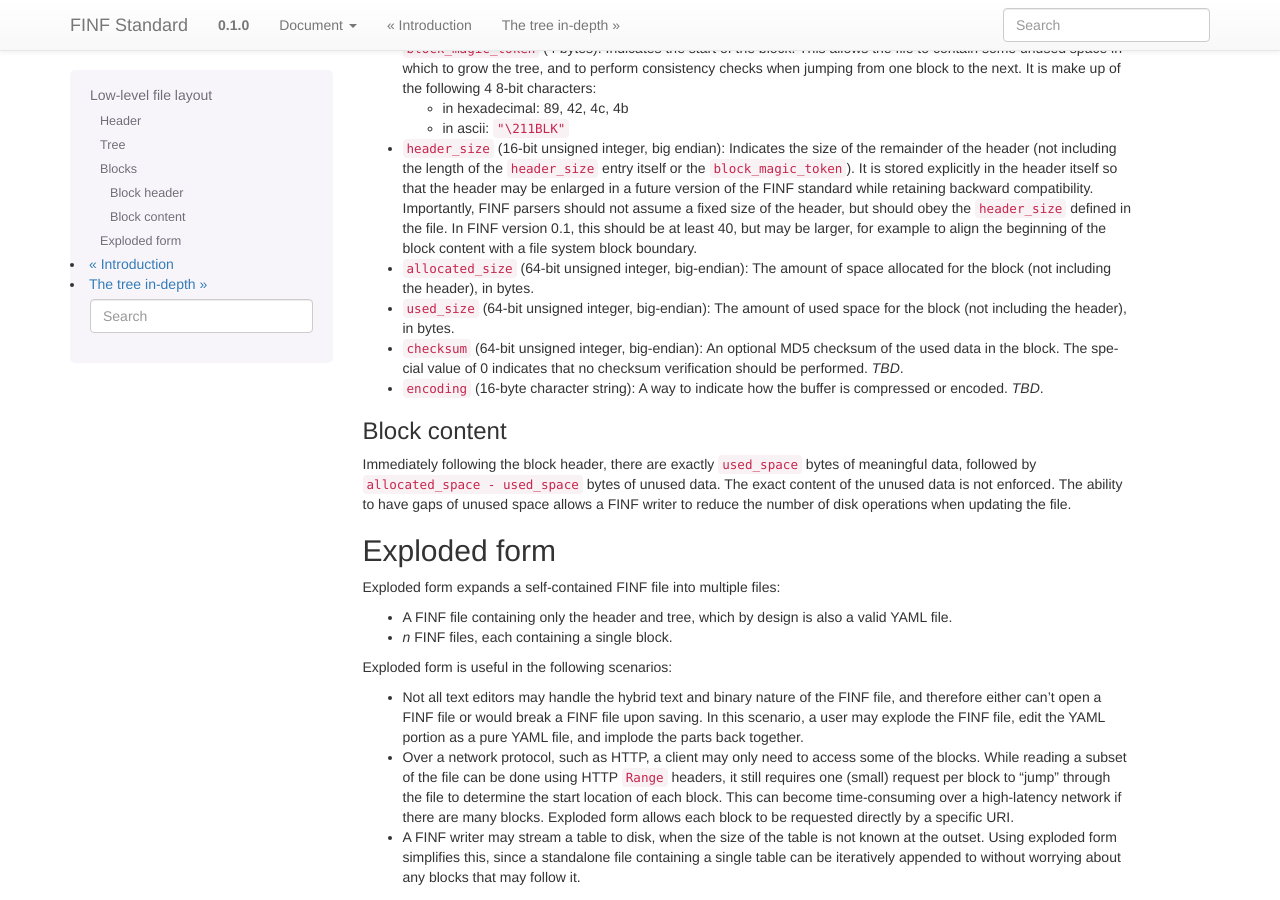
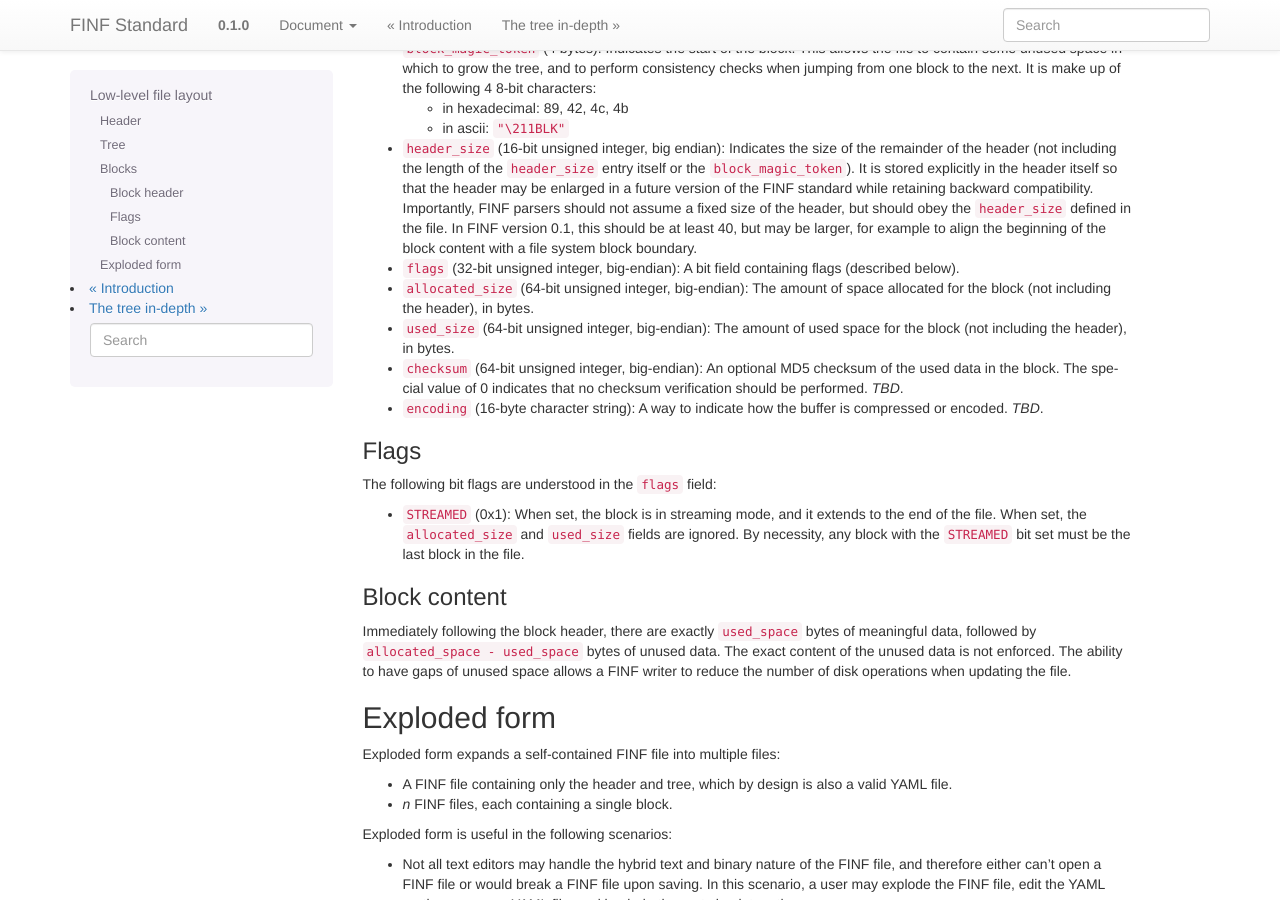
Before and after one commit to asdf-format/asdf-standard, a Sphinx documentation site: the page built from source/file_layout.rst, in a window 1280 px wide and 900 px high, scrolled down 1889 px. Built offline with Sphinx 7.4.7, drawn with Linux system fonts in a browser that asks for light colours; pages that are not in the unit, such as notebooks, are missing from menus.

Commit message:
Updates for streaming blocks.

```diff
--- a/source/file_layout.rst
+++ b/source/file_layout.rst
@@ -160,6 +160,9 @@ Each block begins with the following header:
   40, but may be larger, for example to align the beginning of the
   block content with a file system block boundary.
 
+- ``flags`` (32-bit unsigned integer, big-endian): A bit field
+  containing flags (described below).
+
 - ``allocated_size`` (64-bit unsigned integer, big-endian): The amount
   of space allocated for the block (not including the header), in
   bytes.
@@ -173,6 +176,16 @@ Each block begins with the following header:
 
 - ``encoding`` (16-byte character string): A way to indicate how the
   buffer is compressed or encoded.  *TBD*.
+
+Flags
+^^^^^
+
+The following bit flags are understood in the ``flags`` field:
+
+- ``STREAMED`` (0x1): When set, the block is in streaming mode, and it
+  extends to the end of the file.  When set, the ``allocated_size``
+  and ``used_size`` fields are ignored.  By necessity, any block with
+  the ``STREAMED`` bit set must be the last block in the file.
 
 Block content
 ^^^^^^^^^^^^^
```
Also changed, not shown: 1 other file.
